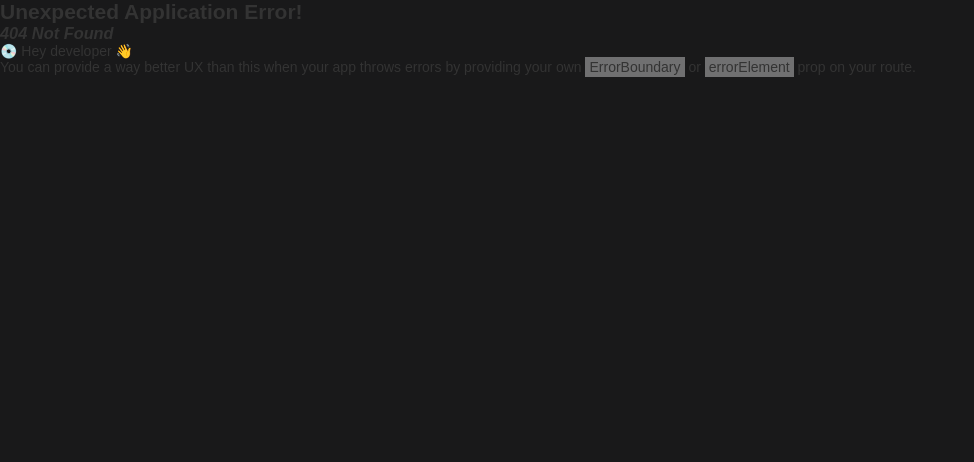
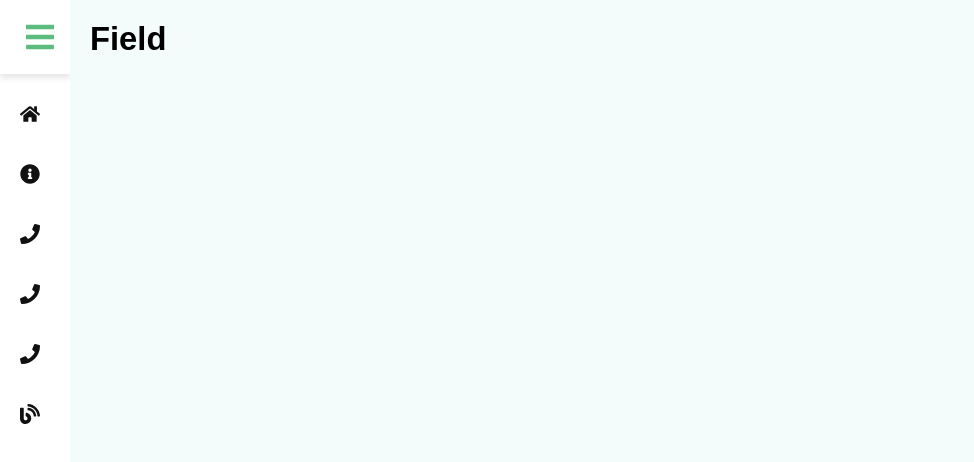
Before and after one commit to fahimHexClan/Green_Shadow_react_FrontEnd, a React (Vite) app: page /field in a window 1280 px wide. Before the commit this address had no page. Shown: the top 462 px of the page, without its empty margins (0-974 px from the left). Built offline with nearby package versions, Linux system fonts and the light colour scheme.

Commit message:
navi update

```diff
--- a/src/App.tsx
+++ b/src/App.tsx
@@ -9,8 +9,8 @@
     <div className="app-container">
     <HeaderContent/>
       <BodyContent>
-        <h1>Home</h1>
-        <p>Welcome to the Home Page!</p>
+        <h1>DashBoard</h1>
+        <p>Welcome to the DashBoard!</p>
       </BodyContent>
     </div>
   );
--- a/src/Components/Links/Links.tsx
+++ b/src/Components/Links/Links.tsx
@@ -18,31 +18,48 @@
         <div className="toggle-btn" onClick={toggleSidebar} aria-label="Toggle sidebar">
           <FaBars />
         </div>
-        <h2 className="nav-title">DASHBOARD</h2>
+        <h2 className="nav-title">GREEN SHADOW</h2>
       </header>
 
       {/* Sidebar Navigation */}
       <nav className={`navigation ${isSidebarVisible ? 'visible' : ''}`}>
         {/* Menu Items */}
         <MenuItem
-          linktext={isSidebarVisible ? 'Home' : ''}
-          url="/"
-          className="menu-item"
-        >
-          <FaHome className="nav_icon" />
-        </MenuItem>
+  linktext={isSidebarVisible ? 'DashBoard' : ''}
+  url="/"  // Correct URL
+  className="menu-item"
+>
+  <FaHome className="nav_icon" />
+</MenuItem>
+
 
         <MenuItem
-          linktext={isSidebarVisible ? 'About Us' : ''}
-          url="/about"
+          linktext={isSidebarVisible ? 'Monitor Log' : ''}
+          url="/monitorLog"
           className="menu-item"
         >
           <FaInfoCircle className="nav_icon" />
         </MenuItem>
 
         <MenuItem
-          linktext={isSidebarVisible ? 'Contact Us' : ''}
-          url="/contact"
+          linktext={isSidebarVisible ? 'Field' : ''}
+          url="/field"
+          className="menu-item"
+        >
+          <FaPhone className="nav_icon" />
+        </MenuItem>
+
+        <MenuItem
+          linktext={isSidebarVisible ? 'Staff' : ''}
+          url="/staff"
+          className="menu-item"
+        >
+          <FaPhone className="nav_icon" />
+        </MenuItem>
+
+        <MenuItem
+          linktext={isSidebarVisible ? 'Vehicle' : ''}
+          url="/vehicle"
           className="menu-item"
         >
           <FaPhone className="nav_icon" />
--- a/src/Components/Pagess/Fields.tsx
+++ b/src/Components/Pagess/Fields.tsx
@@ -2,7 +2,7 @@
 import BodyContent from "../BodyContent/BodyContent";
 import HeaderContent from "../HeaderContent/HeaderContent";
 
-const Field: React.FC = () => {
+const Fields: React.FC = () => {
   return (
     <div className="app-container">
       <HeaderContent />
@@ -13,4 +13,4 @@
   );
 };
 
-export default Field;
+export default Fields;
--- a/src/Components/Pagess/Vehicles.tsx
+++ b/src/Components/Pagess/Vehicles.tsx
@@ -2,7 +2,7 @@
 import BodyContent from "../BodyContent/BodyContent";
 import HeaderContent from "../HeaderContent/HeaderContent";
 
-const Vehicle: React.FC = () => {
+const Vehicles: React.FC = () => {
   return (
     <div className="app-container">
       <HeaderContent />
@@ -13,4 +13,4 @@
   );
 };
 
-export default Vehicle;
+export default Vehicles;
```
Also changed, not shown: src/main.tsx (+17 -7 lines).
